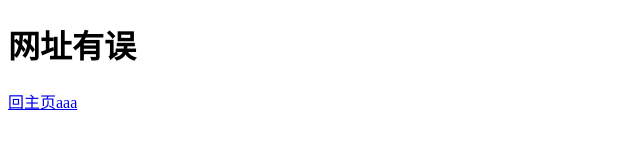
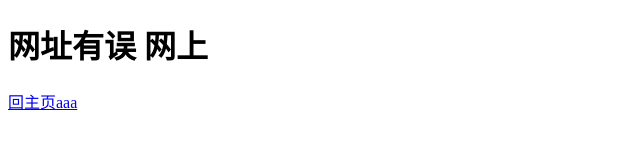
Before and after one commit to 654450587/654450587.github.io, a plain HTML site: page 404.html in a window 1280 px wide. Shown: the whole page, without its empty margins (0-640 px from the left). Drawn offline with Linux system fonts and the light colour scheme.

Commit message:
Update 404.html

```diff
--- a/404.html
+++ b/404.html
@@ -5,7 +5,7 @@
     <title>oh shit</title>
   </head>
   <body>
-    <h1>网址有误</h1>
+    <h1>网址有误 网上</h1>
     <a href="/">回主页aaa</a>
   </body>
 </html>
```
